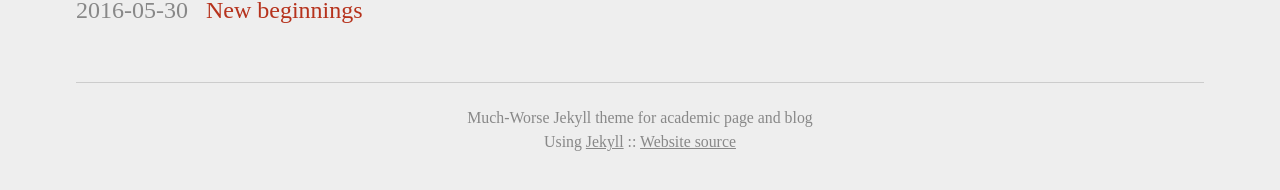
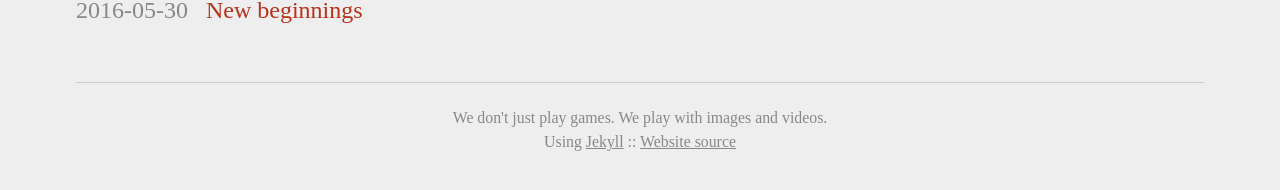
Before and after one commit to viprlab/viprlab.github.io, a Jekyll site: the page built from blog.md, in a window 1280 px wide. Shown: the part 362-552 px from the top of the page. Built offline with Jekyll 4.4.1, drawn with Linux system fonts in a browser that asks for light colours.

Commit message:
change description

```diff
--- a/_config.yml
+++ b/_config.yml
@@ -1,5 +1,5 @@
 title: Visual Processing (ViPr) Lab
-description: Much-Worse Jekyll theme for academic page and blog
+description: We don't just play games. We play with images and videos.
 sourcecode: "https://github.com/gchauras/much-worse-jekyll-theme"
 
 permalink: blog/:year/:month/:day/:title
```
